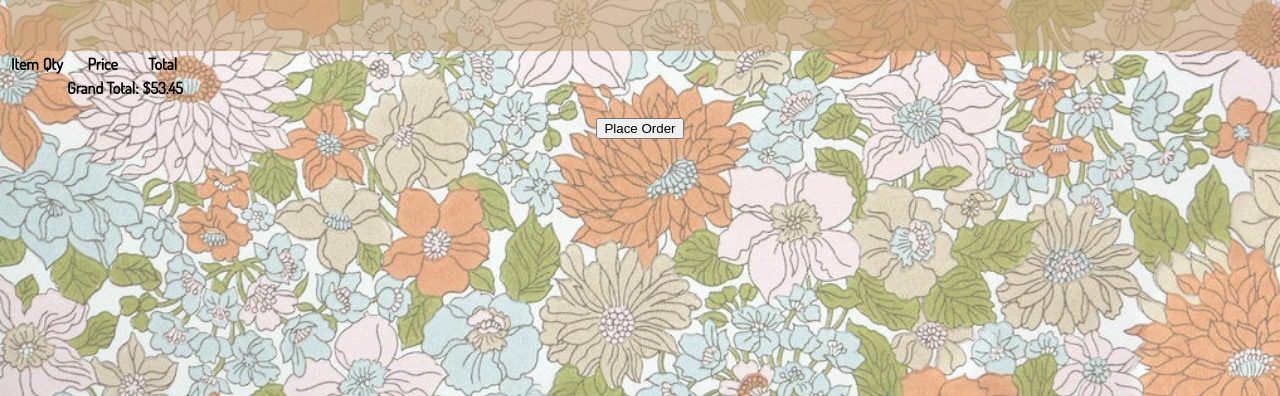
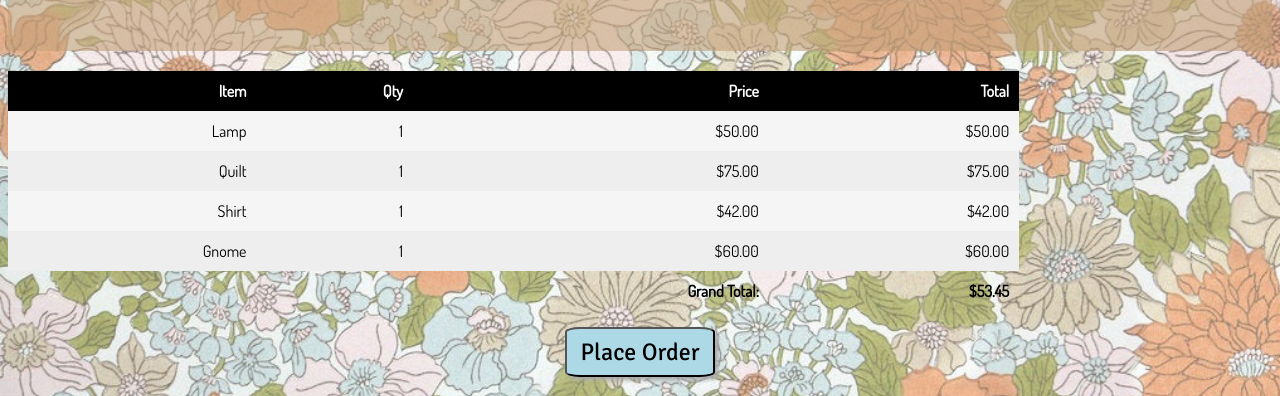
Before and after one commit to hello-jelly/products, a plain HTML site: page shopping-cart.html in a window 1280 px wide. Shown: the part 404-800 px from the top of the page. Drawn offline with Linux system fonts and the light colour scheme.

Commit message:
render line item and register tests passing, made format.js, created getOrderTotals function

```diff
--- /dev/null
+++ b/src/format.js
@@ -0,0 +1,3 @@
+export function toUSD(price) {
+    return price.toLocaleString('en-US', { style: 'currency', currency: 'USD' });
+}
--- a/src/products.css
+++ b/src/products.css
@@ -7,15 +7,14 @@
 #items li {
     background-color: whitesmoke;
     border-radius: 10%;
+    box-shadow: 3px 3px 4px darkgray;
     height: 350px;
     list-style: none;
+    margin: 10px;
     position: relative;
     text-align: center;
     transition: transform 200ms ease-in-out;
     width: 250px;
-    margin: 10px;
-    box-shadow: 3px 3px 4px darkgray;
-
 }
 
 li {
--- /dev/null
+++ b/src/register.js
@@ -0,0 +1,42 @@
+// const orderTotal = '';
+
+export function findProduct(items, code) {
+    for(let i = 0; i < items.length; i++) {
+        const item = items[i];
+        if(item.code === code) {
+            return item;
+        }
+    }
+    return null;
+}
+
+export function getLineTotal(quantity, price) {
+    return Math.round(quantity * price * 100) / 100;
+}
+
+export function getOrderTotal(cart, items) {
+    // start an order total
+    let totalOrder = 0;
+
+    // We iterate over the collection of cart items
+    for(let i = 0; i < cart.length; i++) {
+        // First we set our cart item
+        const cartItem = cart[i];
+        // we find the product related to the line
+        const product = findProduct(items, cartItem.code);
+        // we get the line total based on quantity and product price
+        const lineTotal = getLineTotal(cartItem.quantity, product.price);
+
+        // we add line total, to the total order
+        totalOrder += lineTotal;
+    }
+
+    // we return to the total order
+    return totalOrder;
+}
+
+
+// loop the array of cart (line items)
+// lookup the product
+// calc line total
+// add to order total
--- a/src/render-item.js
+++ b/src/render-item.js
@@ -1,3 +1,5 @@
+import { toUSD } from './format.js';
+
 function renderItem(item) {
     const li = document.createElement('li');
     li.className = item.code;
@@ -14,7 +16,7 @@ function renderItem(item) {
 
     const p = document.createElement('p');
     p.className = 'price';
-    p.textContent = item.price.toLocaleString('en-US', { style: 'currency', currency: 'USD' });
+    p.textContent = toUSD(item.price);
     const button = document.createElement('button');
     button.textContent = 'Add';
     button.value = item.code;
--- a/src/render-line-item.js
+++ b/src/render-line-item.js
@@ -0,0 +1,29 @@
+import { getLineTotal } from './register.js';
+import { toUSD } from './format.js';
+
+function renderLineItem(lineItem, item) {
+    const tr = document.createElement('tr');
+
+    const nameCell = document.createElement('td');
+    nameCell.className = 'align-left';
+    nameCell.textContent = item.name;
+    tr.appendChild(nameCell);
+
+    const quantityCell = document.createElement('td');
+    quantityCell.textContent = lineItem.quantity;
+    tr.appendChild(quantityCell);
+
+    const priceCell = document.createElement('td');
+    priceCell.textContent = toUSD(item.price);
+    tr.appendChild(priceCell);
+
+    const totalCell = document.createElement('td');
+    totalCell.className = 'line-item-total';
+    const total = getLineTotal(lineItem.quantity, item.price);
+    totalCell.textContent = toUSD(total);
+    tr.appendChild(totalCell);
+
+    return tr;
+}
+
+export default renderLineItem;
--- a/src/shopping-cart.css
+++ b/src/shopping-cart.css
@@ -0,0 +1,55 @@
+table {
+    border-collapse: collapse;
+    margin-top: 20px;
+    width: 80%;
+}
+
+tbody {
+    background: whitesmoke;
+}
+
+thead {
+    background: black;
+    color: white;
+}
+
+.align left{
+    text-align: left;
+}
+
+table th, table td {
+    text-align: left;
+}
+
+table th, table td {
+    text-align: right;
+    padding: 10px;
+}
+
+thead tbody td {
+    padding: 10px;
+}
+
+
+tbody tr:nth-child(even) {
+    background: #eee
+}
+
+button {
+    background-color: lightblue;
+    border-radius: 10%;
+    box-shadow: 3px 3px 4px darkgray;
+    font-family: 'Signika', sans-serif;
+    font-size: 1.5rem;
+    height: 50px;
+    transition: color 200ms ease-in-out;
+    width: 150px;
+}
+
+button:hover {
+    box-shadow: 4px 4px 4px gray;
+    transform: translate3d(-1px, -1px, 0);
+}
+
+/* add a class to the total row <td class="total-row">
+font-weight: bolder; */
--- a/src/shopping-cart.js
+++ b/src/shopping-cart.js
@@ -0,0 +1,18 @@
+import order from './data/order.js';
+import items from './data/items.js';
+import { findProduct } from './register.js';
+import renderLineItem from './render-line-item.js';
+
+const tbody = document.querySelector('tbody');
+
+for(let i = 0; i < order.length; i++) {
+    const lineItem = order[i];
+    const item = findProduct(items, lineItem.code);
+    const dom = renderLineItem(lineItem, item);
+
+    tbody.appendChild(dom);
+}
+
+// calc order total
+
+// assign to total cell
```
Also changed, not shown: test/register.test.js (added, +45 -0 lines), test/render-line-item.test.js (added, +24 -0 lines), test/tests.js (+2 -0 lines), src/data/order.js (renamed from src/data/order-data.js), src/register.test.js (deleted).
